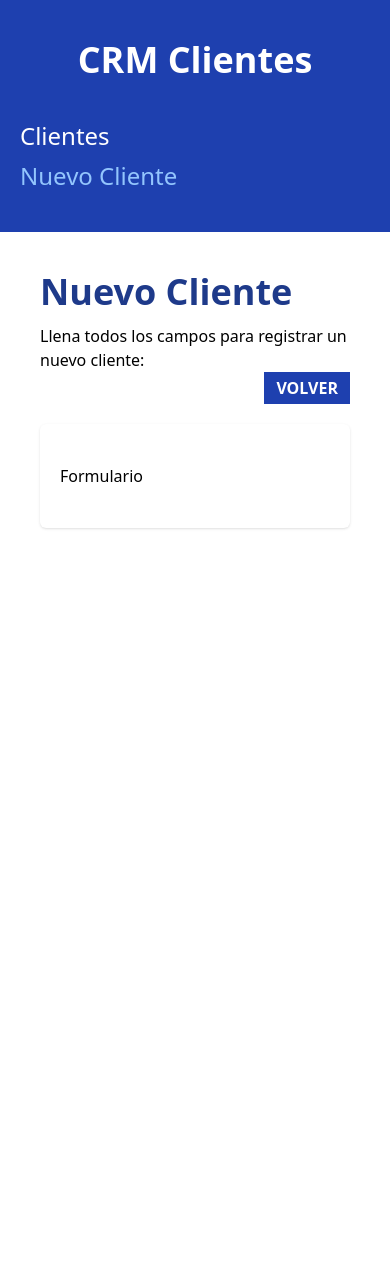
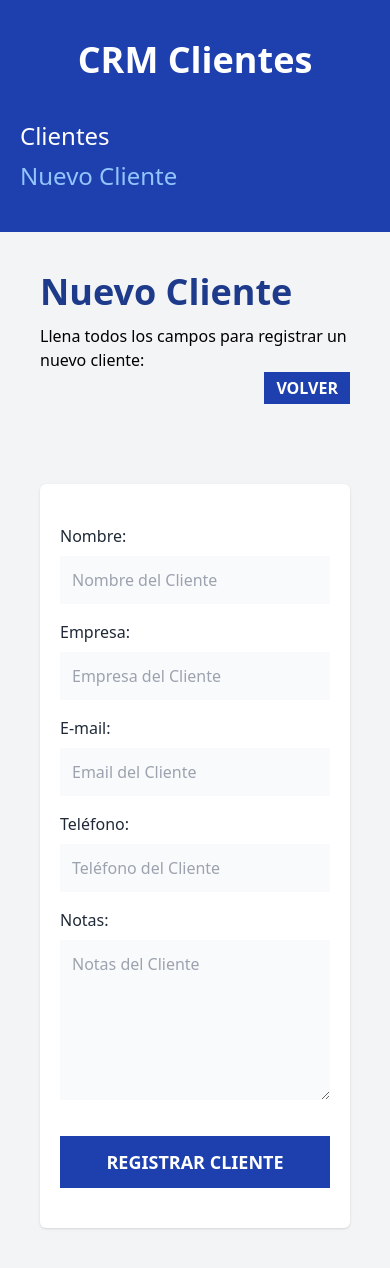
Before and after one commit to JordiTrassi/CRM-Vite, a React (Vite) app: page /clientes/nuevo in a window 390 px wide. Before the commit the page ends 844 px from the top, so only its background shows below. Built offline with nearby package versions, Linux system fonts and the light colour scheme.

Commit message:
Added Formulario component and Submit button in NewClient page

```diff
--- a/src/components/Form.jsx
+++ b/src/components/Formulario.jsx
@@ -1,4 +1,4 @@
-export const Formu = ({cliente}) => {
+export const Formulario = ({cliente}) => {
     return (
         <>
             <div className="mb-4">
--- a/src/components/index.js
+++ b/src/components/index.js
@@ -1,3 +1,3 @@
 export * from './Client';
-export * from './Form';
+export * from './Formulario';
 export * from './Layout';
--- a/src/pages/NewClient.jsx
+++ b/src/pages/NewClient.jsx
@@ -1,4 +1,5 @@
 import { useNavigate } from 'react-router-dom'
+import { Formulario } from '../components';
 
 
 export const NewClient = () => {
@@ -12,15 +13,22 @@
 
         <div className="flex justify-end">
             <button
-                  className="bg-blue-800 text-white px-3 py-1 font-bold uppercase mb-5"
+                  className="bg-blue-800 text-white px-3 py-1 font-bold uppercase"
                   onClick={() => navigate('/')}
             >
                 Volver
             </button>
           </div>
 
-          <div className='bg-white shadow rounded-md md:w3/4 mx-auto px-5 py-10'>
-              <p>Formulario</p>
+          <div className='bg-white shadow rounded-md md:w3/4 mx-auto px-5 py-10 mt-20'>
+            <form>
+              <Formulario />
+              <input
+                  type="submit"
+                  className='mt-5 w-full bg-blue-800 p-3 uppercase font-bold text-white text-lg'
+                  value="Registrar Cliente"
+                  />
+            </form>
           </div>
     </>
   )
--- a/tailwind.config.cjs
+++ b/tailwind.config.cjs
@@ -1,7 +1,7 @@
 /** @type {import('tailwindcss').Config} */
 module.exports = {
   content: [
-    './index..html',
+    './index.html',
     './src/**/*.{js,ts,jsx,tsx}'
   ],
   theme: {
```
